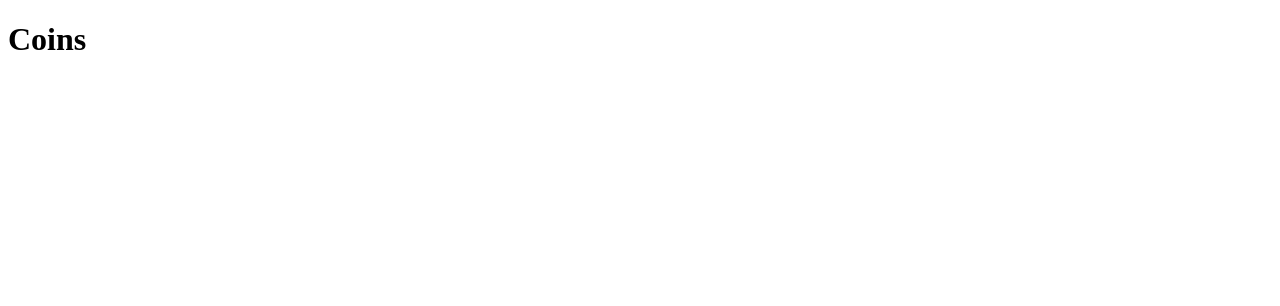
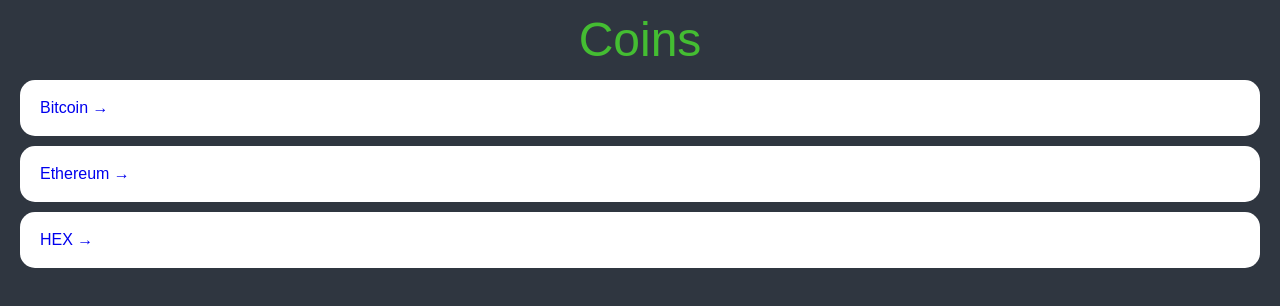
Before and after one commit to seonhee17/react-crypto-tracker, a React (Create React App) app: page / in a window 1280 px wide. Shown: the top 306 px of the page. Built offline with nearby package versions, Linux system fonts and the light colour scheme.

Commit message:
5.3 Home part Two     coinList style 을 정하고     array 로 가상 데이터를 뿌려보았다.

```diff
--- /dev/null
+++ b/src/App.tsx
@@ -0,0 +1,74 @@
+import { createGlobalStyle } from "styled-components";
+import Router from "./Router";
+
+//젼역 스코프에 두게 한ㅏ.
+const GlobalStyle = createGlobalStyle`@import url('https://fonts.googleapis.com/css2?family=Source+Sans+Pro:wght@300;400&display=swap');
+html, body, div, span, applet, object, iframe,
+h1, h2, h3, h4, h5, h6, p, blockquote, pre,
+a, abbr, acronym, address, big, cite, code,
+del, dfn, em, img, ins, kbd, q, s, samp,
+small, strike, strong, sub, sup, tt, var,
+b, u, i, center,
+dl, dt, dd, menu, ol, ul, li,
+fieldset, form, label, legend,
+table, caption, tbody, tfoot, thead, tr, th, td,
+article, aside, canvas, details, embed,
+figure, figcaption, footer, header, hgroup,
+main, menu, nav, output, ruby, section, summary,
+time, mark, audio, video {
+  margin: 0;
+  padding: 0;
+  border: 0;
+  font-size: 100%;
+  font: inherit;
+  vertical-align: baseline;
+}
+/* HTML5 display-role reset for older browsers */
+article, aside, details, figcaption, figure,
+footer, header, hgroup, main, menu, nav, section {
+  display: block;
+}
+/* HTML5 hidden-attribute fix for newer browsers */
+*[hidden] {
+    display: none;
+}
+body {
+  line-height: 1;
+}
+menu, ol, ul {
+  list-style: none;
+}
+blockquote, q {
+  quotes: none;
+}
+blockquote:before, blockquote:after,
+q:before, q:after {
+  content: '';
+  content: none;
+}
+table {
+  border-collapse: collapse;
+  border-spacing: 0;
+}
+* {
+  box-sizing: border-box;
+}
+body {
+  font-family: 'Source Sans Pro', sans-serif;
+  background-color:${(props) => props.theme.bgColor};
+  color:${(props) => props.theme.textColor}
+}
+a {
+  text-decoration:none;
+}
+`;
+
+export default function App(){
+    return(
+        //fragment <></> 쓸모없는 div 태그를 없애기 위해
+        <>
+            <GlobalStyle />
+            <Router />
+         </>
+    );
+};
--- a/src/Root.tsx
+++ /dev/null
@@ -1,13 +0,0 @@
-import { Outlet } from "react-router-dom";
-/* import Header from "./components/Header"; */
-
-function Root() {
-  return (
-    <div>
-    {/*   <Header /> */}
-      <Outlet context={{darkMode : true }}/>
-    </div>
-  );
-}
-
-export default Root;
--- a/src/Router.tsx
+++ b/src/Router.tsx
@@ -1,9 +1,25 @@
-import {  createBrowserRouter } from "react-router-dom";
+import {  BrowserRouter, Routes,Route } from "react-router-dom";
 import Coin from "./routes/Coin";
 import Coins from "./routes/Coins";
-import Root from "./Root";
 
-const Router = createBrowserRouter([
+
+
+
+//version up 으로 인해 Switch 대신 Routes를 사용
+//v6 이후 element속성 사용해야함.
+function Router (){
+    return (
+        <BrowserRouter>
+        <Routes>
+          <Route path="/:coinId" element={<Coin />} />
+          <Route path="/" element={   <Coins />} />
+        </Routes>
+      </BrowserRouter>
+    );
+}
+
+
+/* const Router = createBrowserRouter([
     {   path: "/",
         element : <Root />,
         children : [
@@ -19,6 +35,6 @@
         ],
      },
 
-]);
+]); */
 
 export default Router;
--- a/src/index.tsx
+++ b/src/index.tsx
@@ -1,16 +1,15 @@
 import React from "react";
 import ReactDOM from 'react-dom/client';
-import { RouterProvider } from "react-router-dom";
-import Router from "./Router";
-
-
-
+import { ThemeProvider } from "styled-components";
+import App from "./App";
+import { theme } from "./theme";
 
 const root = ReactDOM.createRoot(document.getElementById("root") as HTMLElement);
 
-
 root.render(
   <React.StrictMode>
-    <RouterProvider router={Router} />
+    <ThemeProvider theme={theme}>
+      <App />
+    </ThemeProvider>
   </React.StrictMode>,
 );
--- a/src/routes/Coins.tsx
+++ b/src/routes/Coins.tsx
@@ -1,6 +1,85 @@
+import styled from "styled-components";
+import { Link } from "react-router-dom";
+
+const Container = styled.div`
+    padding: 0px 20px;
+`;
+
+const Header = styled.header`
+    height: 10vh;
+    display: flex;
+    justify-content: center;
+    align-items : center;
+`;
+
+const CoinList = styled.ul``;
+const Coin = styled.li`
+    background-color: white;
+    color: ${(props) => props.theme.bgColor};
+    border-radius: 15px;
+    margin-bottom: 10px;
+    a{
+        padding: 20px;
+        transition : color 0.2s ease-in ;
+        display: block;
+    }
+    &:hover {
+        a{
+            color: ${(props)=> props.theme.accentColor};
+        }
+    }
+`;
+
+const Title = styled.h1`
+    font-size: 48px;
+    color : ${props => props.theme.accentColor};
+`;
+
+const coins = [
+  {
+    id: "btc-bitcoin",
+    name: "Bitcoin",
+    symbol: "BTC",
+    rank: 1,
+    is_new: false,
+    is_active: true,
+    type: "coin",
+  },
+  {
+    id: "eth-ethereum",
+    name: "Ethereum",
+    symbol: "ETH",
+    rank: 2,
+    is_new: false,
+    is_active: true,
+    type: "coin",
+  },
+  {
+    id: "hex-hex",
+    name: "HEX",
+    symbol: "HEX",
+    rank: 3,
+    is_new: false,
+    is_active: true,
+    type: "token",
+  },
+];
+
 function Coins(){
     return (
-    <h1>Coins</h1>
+        <Container>
+        <Header>
+            <Title>Coins</Title>
+        </Header>
+        <CoinList>
+            {coins.map((coin) => (
+                <Coin key={coin.id}>
+                    <Link to={`/${coin.id}`}>{coin.name} &rarr;</Link>
+                </Coin>
+            ))}
+
+        </CoinList>
+        </Container>
     );
 }
 
--- a/src/theme.ts
+++ b/src/theme.ts
@@ -1,10 +1,10 @@
 import { DefaultTheme } from "styled-components";
 
 /*export const lightTheme: DefaultTheme = {*/
- export const theme: DefaultTheme = {
-  bgColor: "white",
-  textColor: "black",
-  btnColor: "tomato",
+export const theme : DefaultTheme = {
+    bgColor: "#2f3640",
+    textColor: "#f5f6fa",
+    accentColor: "#44bd32",
 };
 
 /* export const darkTheme: DefaultTheme = {
```
Also changed, not shown: src/routes/Coin.tsx (+4 -3 lines), src/styled.d.ts (added, +9 -0 lines).
